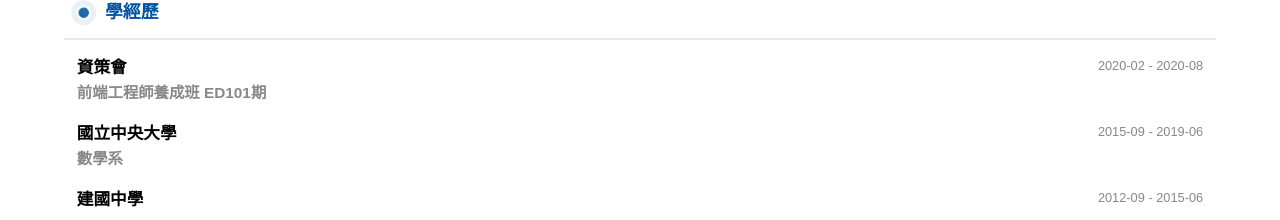
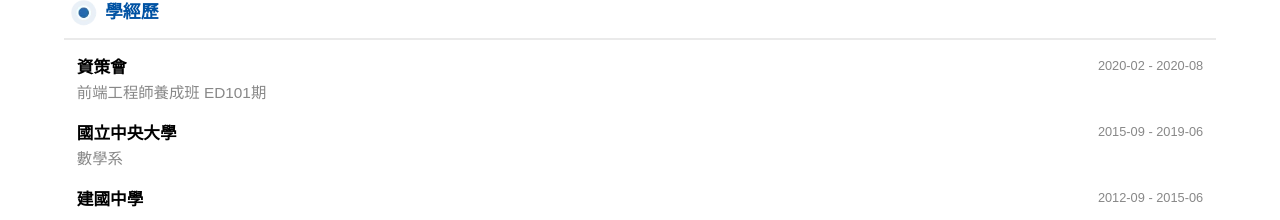
Before and after one commit to alex1234567639/Resume, a Vue app: page /home/ in a window 1280 px wide. Shown: the part 682-902 px from the top of the page. Built offline with nearby package versions, Linux system fonts and the light colour scheme; a web font is replaced by a local one.

Commit message:
[modify]css調整

```diff
--- a/src/components/EducationalQualifications.vue
+++ b/src/components/EducationalQualifications.vue
@@ -33,13 +33,13 @@
 .educational-qualifications-container {
   padding: 2vw 5vw;
   & .eq-list-item {
-    @apply flex justify-between ;
+    @apply flex justify-between;
     padding: 0.7vw 1vw;
     & .title {
       @apply text-[1.3vw] font-bold;
     }
     & .subtitle {
-      @apply text-[1.2vw] font-semibold text-[#888888];
+      @apply text-[1.2vw] text-[#888888];
     }
     & .duration {
       @apply text-[1vw] text-[#888888];
```
